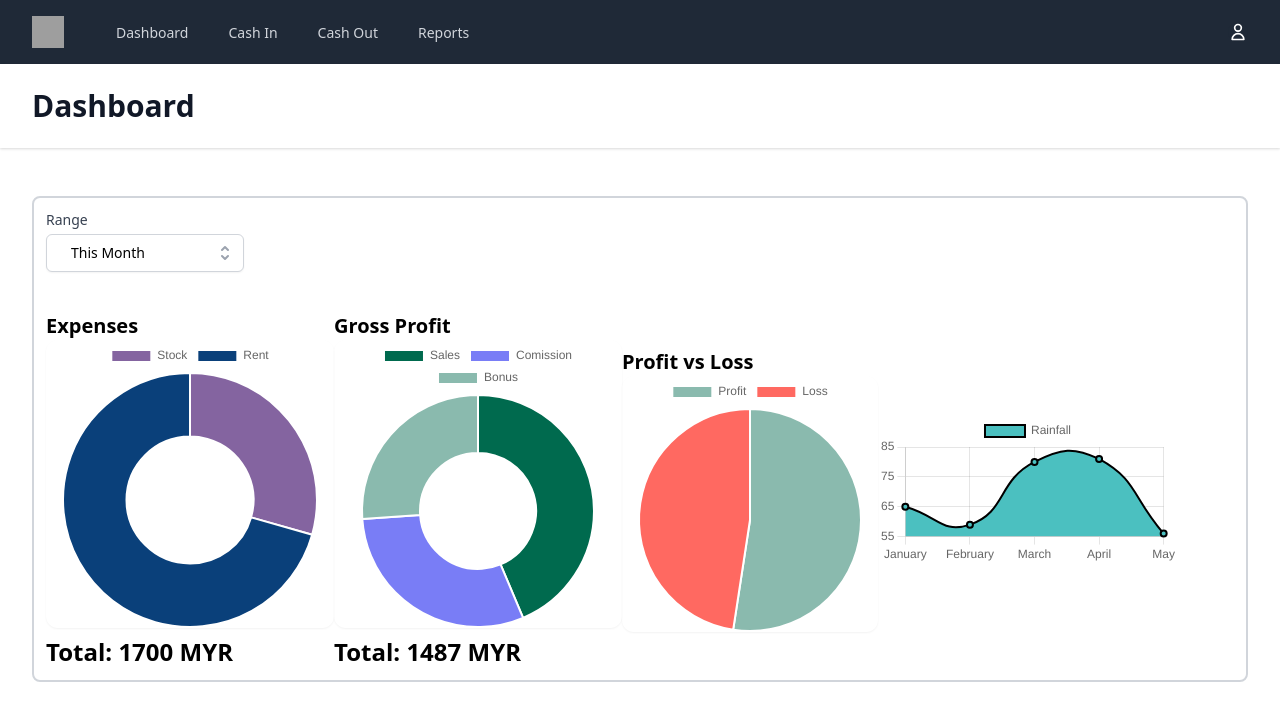
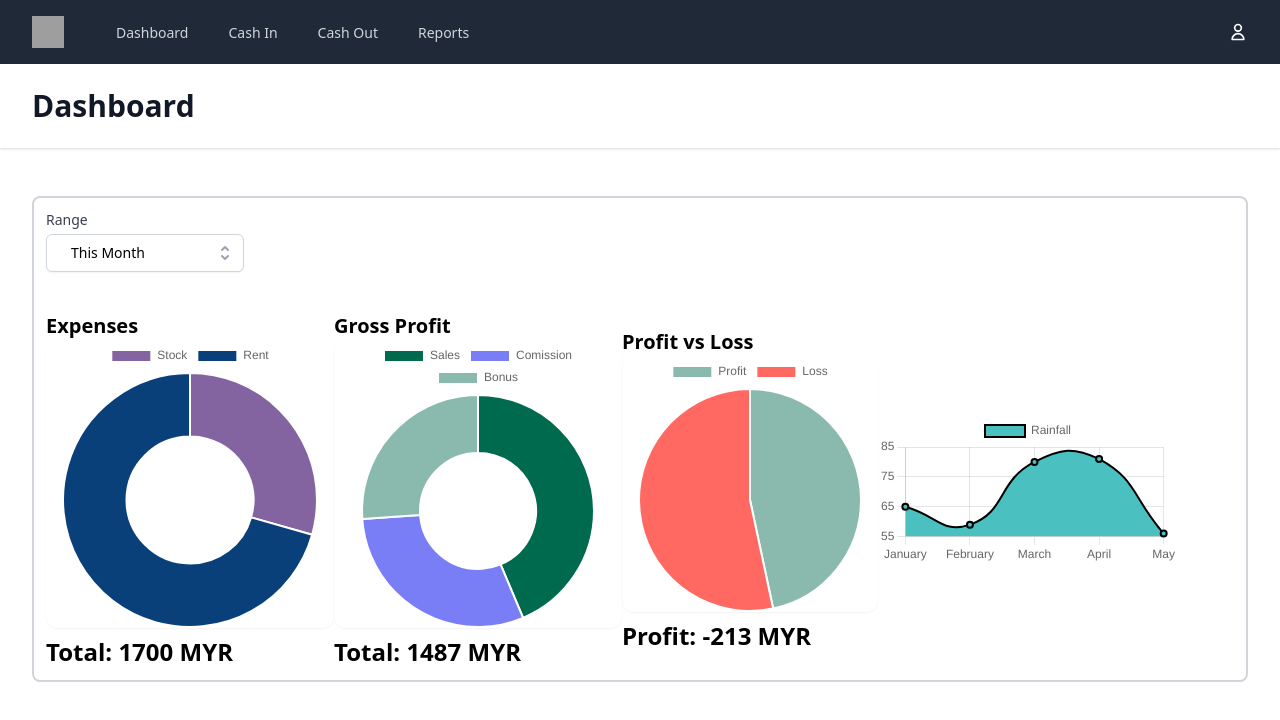
Before and after one commit to qiuyixianq/icp-app, a React (Create React App) app: page /dashboard in a window 1280 px wide. Shown: the top 720 px of the page. Built offline with nearby package versions, Linux system fonts and the light colour scheme; grey boxes are pictures that could not be loaded.

Commit message:
Worked profit loss (with non-serializable warning)

```diff
--- a/src/components/CashIn/cashInDataEg.js
+++ b/src/components/CashIn/cashInDataEg.js
@@ -8,7 +8,7 @@ export const cashInData = [
         reference: 'from David',
         detail: 'Ads running on our facebook',
         amount: 790,
-        date: new Date(2021, 4, 1, 14, 10, 0, 0)
+        date: new Date(2021, 4, 1, 13, 10, 0, 0)
     },
     {
         category: 'Sales',
--- a/src/components/Dashboard/Dashboard.jsx
+++ b/src/components/Dashboard/Dashboard.jsx
@@ -1,17 +1,15 @@
-import React, { useRef, useState } from 'react';
+import React, { useState } from 'react';
 import { Range } from './Range';
 import { PieChartOut } from './PieChartOut';
 import { PieChartIn } from './PieChartIn';
 import { ProfitLoss } from './ProfitLoss';
 import { LineChart } from './LineChart';
-import { useSelector } from 'react-redux';
 
 const rangeList = ['This Month', 'Last Month', 'Last Three Month'];
 
 
 export const Dashboard = () => {
     const [range, setRange] = useState(rangeList[0]);
-    const { totalExpense } = useSelector(state => state.profitLoss);
 
     return (
         <div>
--- a/src/components/Dashboard/PieChartIn.jsx
+++ b/src/components/Dashboard/PieChartIn.jsx
@@ -1,6 +1,7 @@
 import React from 'react';
 import { Doughnut } from 'react-chartjs-2';
-import { useSelector } from 'react-redux';
+import { useDispatch, useSelector } from 'react-redux';
+import { setTotalEarn } from './dashboardSlice';
 
 
 const backgroundColor = ['#006a4e', '#797df6', '#8abaae', '#4adede', '#1aa6ec', '#1e2e97'];
@@ -10,6 +11,7 @@ export const PieChartIn = props => {
     const { cashInCategory } = useSelector(state => state.category);
     const { cashInData } = useSelector(state => state);
     const { rangeList, currentRange } = props;
+    const dispatch = useDispatch();
 
     //filter data
     const filterData = () => {
@@ -41,6 +43,9 @@ export const PieChartIn = props => {
                 data.push(amountSum);
             }
         }
+        //dispatch the data to top lv
+        const totalEarn = data.reduce((p,c) => p + c);
+        dispatch(setTotalEarn(totalEarn));
         return { data, rangedCategory };
     }
 
--- a/src/components/Dashboard/PieChartOut.jsx
+++ b/src/components/Dashboard/PieChartOut.jsx
@@ -1,4 +1,4 @@
-import React, { useRef } from 'react';
+import React from 'react';
 import { Doughnut } from 'react-chartjs-2';
 import { useDispatch, useSelector } from 'react-redux';
 import { setTotalExpense } from './dashboardSlice';
@@ -44,8 +44,8 @@ export const PieChartOut = props => {
             }
         }
         //dispatch the data to top lv
-        // const totalExpense = data.reduce((p,c) => p + c)
-        // dispatch(setTotalExpense(totalExpense));
+        const totalExpense = data.reduce((p,c) => p + c);
+        dispatch(setTotalExpense(totalExpense));
         return { data, rangedCategory };
     }
 
--- a/src/components/Dashboard/ProfitLoss.jsx
+++ b/src/components/Dashboard/ProfitLoss.jsx
@@ -1,8 +1,14 @@
 import React from 'react';
 import { Pie } from 'react-chartjs-2';
+import { useSelector } from 'react-redux';
 
 const backgroundColor = ['#8abaae', '#FF6961'];
 const hoverBackgroundColor = ['#699187', '#bd534d'];
+
+
+
+export const ProfitLoss = () => {
+    const { totalExpense, totalEarn } = useSelector(state => state.profitLoss);
 
     const prolossData = {
         labels: ['Profit', 'Loss'],
@@ -10,11 +16,9 @@ const prolossData = {
             label: 'Profit/Loss',
             backgroundColor,
             hoverBackgroundColor,
-        data: [65, 59]
+            data: [totalEarn, totalExpense]
         }]
     }
-
-export const ProfitLoss = () => {
 
     return (
         <div>
@@ -37,6 +41,8 @@ export const ProfitLoss = () => {
                     }}
                 />
             </div>
+
+            <h3 className="font-bold mt-2 text-2xl">Profit: <span>{totalEarn-totalExpense}</span> MYR</h3>
         </div>
     )
 }
```
Lines whose indentation alone changed are shown as unchanged.
